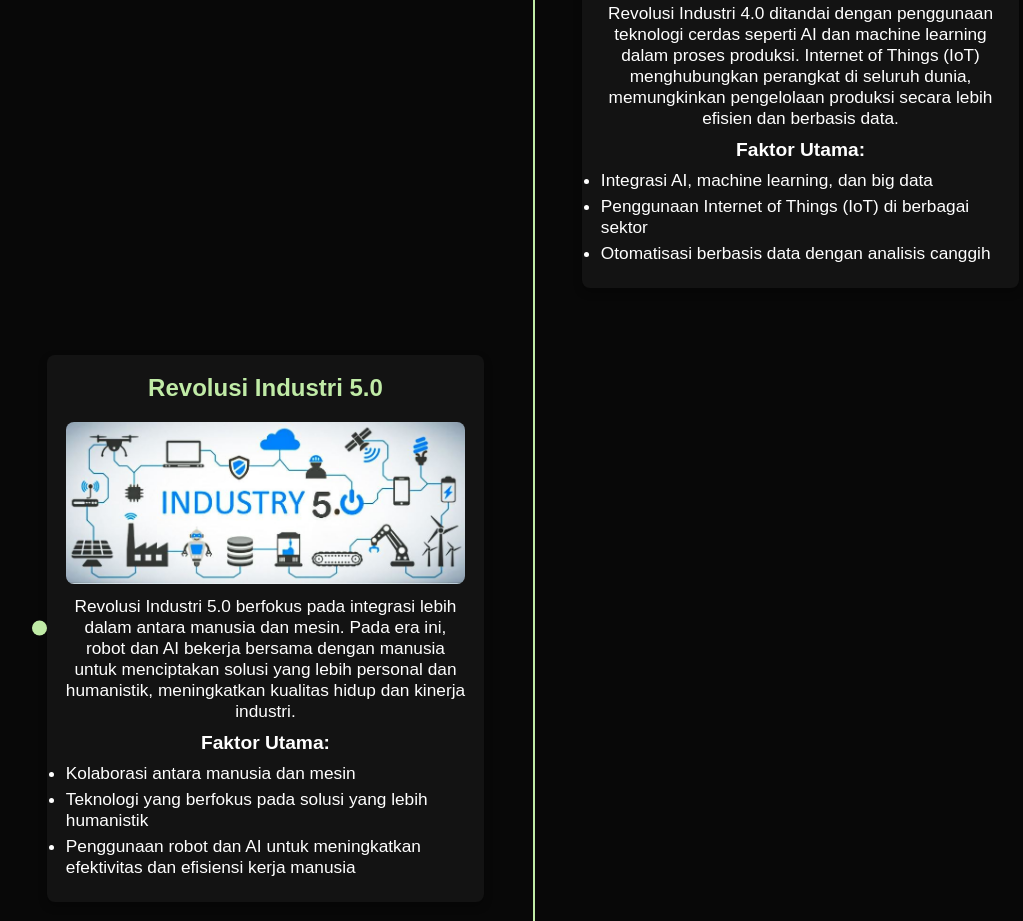
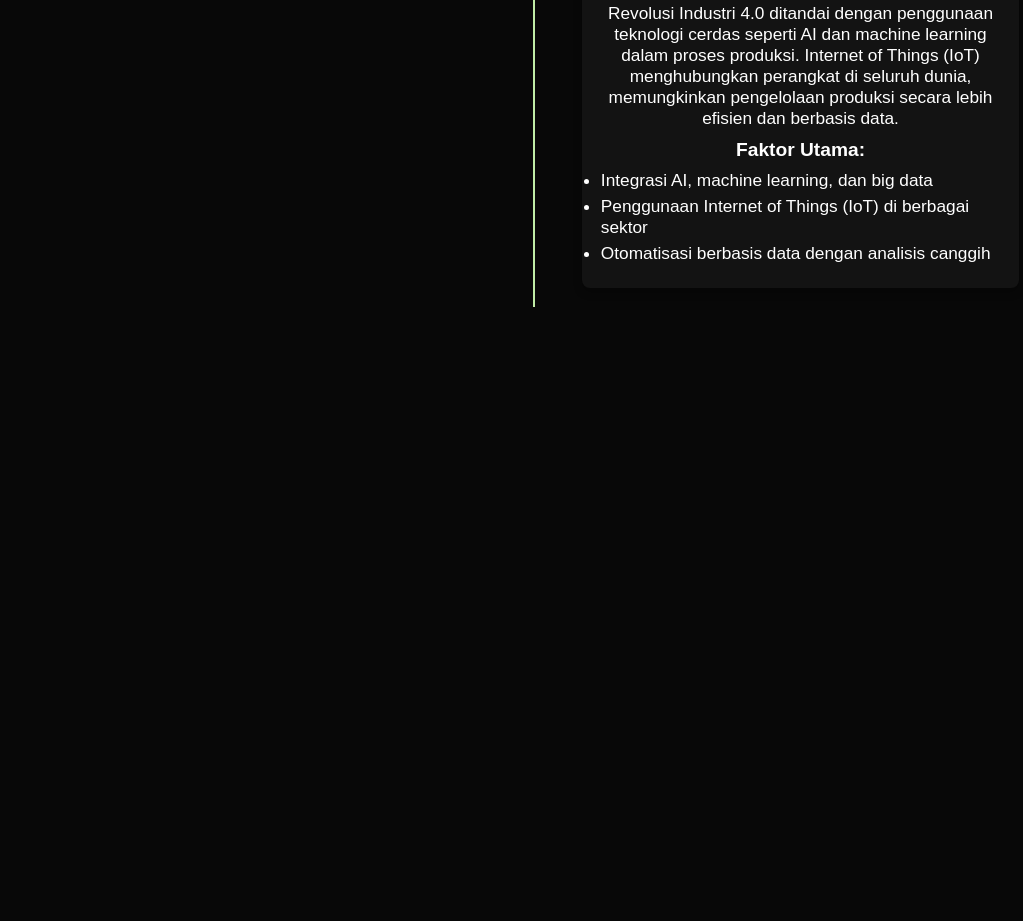
Before and after one commit to AirelleJovan/airellejovan, a plain HTML site: page Sejarah/sej.html in a window 1280 px wide. Shown: the part 3419-4340 px from the top of the page, without its empty margins (107-1130 px from the left). After the commit the page ends 3774 px from the top, so only its background shows below. Drawn offline with Linux system fonts and the light colour scheme.

Commit message:
sejrev5.0

```diff
--- a/Sejarah/sej.html
+++ b/Sejarah/sej.html
@@ -97,23 +97,6 @@
                     </ul>
                 </div>
             </div>
-
-            <!-- Timeline Item 5: Revolusi Industri 5.0 -->
-            <div class="timeline-item">
-                <div class="timeline-content">
-                    <h2>Revolusi Industri 5.0</h2>
-                    <img src= "assets/5.png" alt="Revolusi Industri 5.0">
-                    <p>
-                        Revolusi Industri 5.0 berfokus pada integrasi lebih dalam antara manusia dan mesin. Pada era ini, robot dan AI bekerja bersama dengan manusia untuk menciptakan solusi yang lebih personal dan humanistik, meningkatkan kualitas hidup dan kinerja industri.
-                    </p>
-                    <h3>Faktor Utama:</h3>
-                    <ul>
-                        <li>Kolaborasi antara manusia dan mesin</li>
-                        <li>Teknologi yang berfokus pada solusi yang lebih humanistik</li>
-                        <li>Penggunaan robot dan AI untuk meningkatkan efektivitas dan efisiensi kerja manusia</li>
-                    </ul>
-                </div>
-            </div>
         </div>
     </div>
 </body>
```
